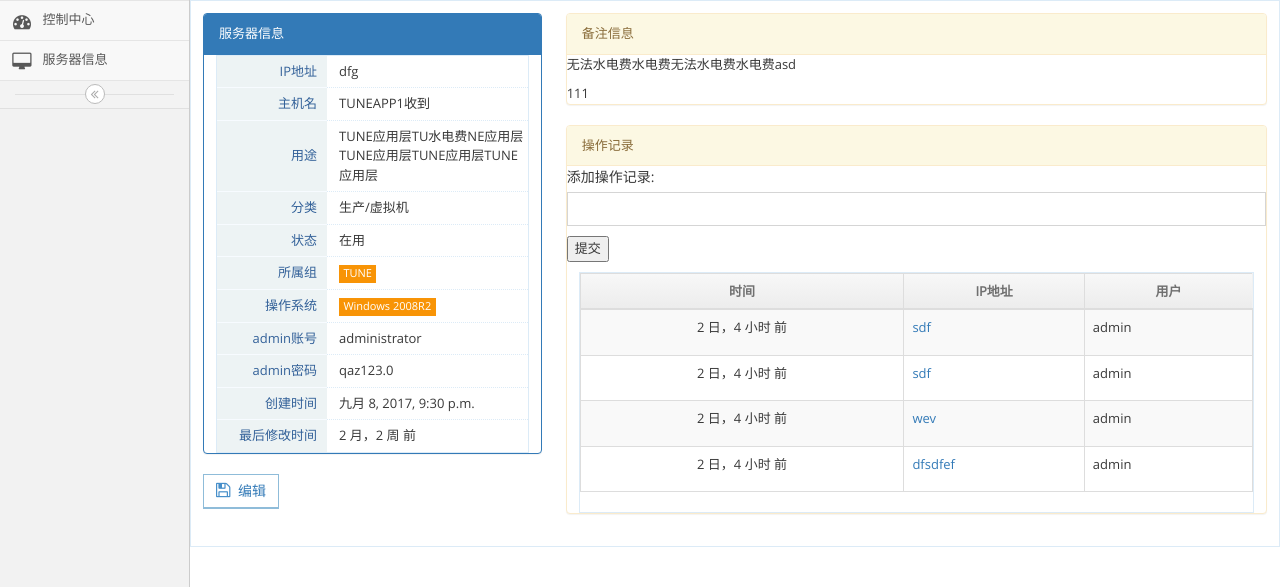
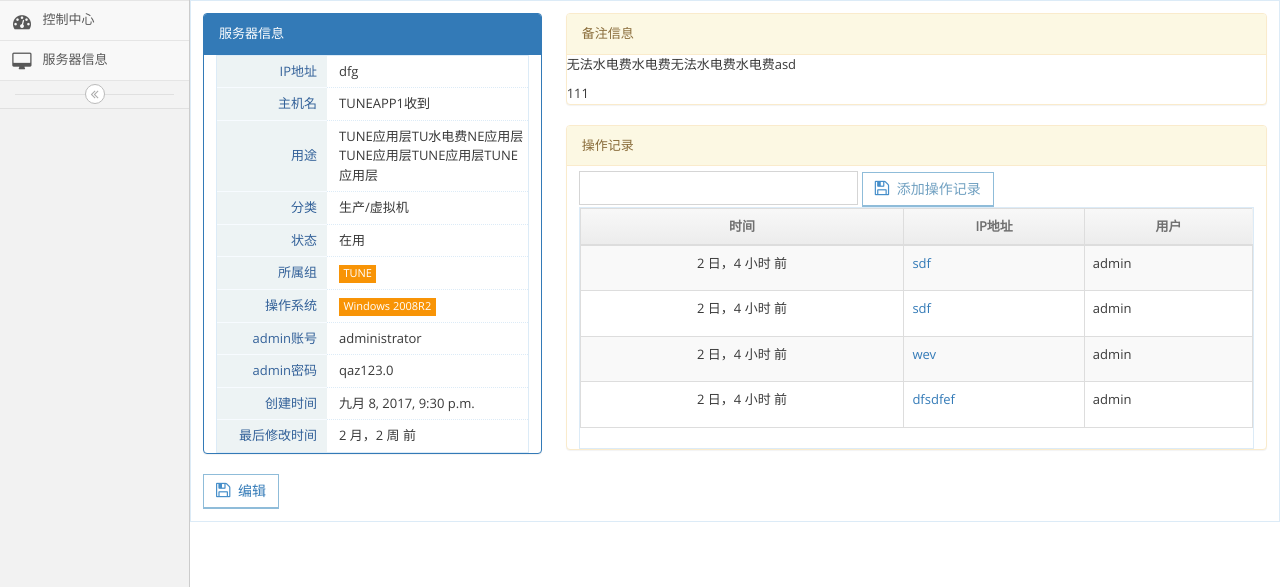
Before and after one commit to liuxinglan13/Django-IT-Manage, a Django app: page /host/1/ in a window 1280 px wide. Shown: the part 45-632 px from the top of the page. Run offline with Django 3.2, Linux system fonts and the light colour scheme; data comes from the database, SQL or seed files in the repository; some libraries are stand-ins or nearby versions.

Commit message:
修改布局

```diff
--- a/app/forms.py
+++ b/app/forms.py
@@ -25,5 +25,5 @@ class HostCommentForm(forms.ModelForm):
         fields = ('body',)
 
         widgets = {
-            'body': TextInput(attrs={'class': 'form-control'}),
+            'body': TextInput(attrs={'class': 'form-test'}),
         }
--- a/templates/app/base.html
+++ b/templates/app/base.html
@@ -35,6 +35,12 @@
 
         .panel-body {
             padding: 0px;
+        }
+
+        .form-test {
+            margin-left: 12px;
+            margin-top: 5px;
+            width: 40%;
         }
 
     </style>
--- a/templates/app/host_detail.html
+++ b/templates/app/host_detail.html
@@ -99,9 +99,14 @@
                     <div class="panel-body">
                         {#操作记录输入框#}
                         <form action="{{ post.get_absolute_url }}" method="post">
-                            {{ comment_form.as_p }}
-                            {% csrf_token %}
-                            <p><input type="submit" value="提交"></p>
+                            {{ comment_form.body }}
+                            {{ comment_form.body.errors }}
+
+                            {#                            <p><input type="submit" value="提交"></p>#}
+                            <button type="submit" class="btn btn-white btn-info btn-bold">
+                                <i class="ace-icon fa fa-floppy-o bigger-120 blue"></i>
+                                添加操作记录
+                            </button>{% csrf_token %}
                         </form>
                         {#操作记录显示框#}
                         <div class="profile-user-info profile-user-info-striped">
```
Lines whose indentation alone changed are shown as unchanged.
